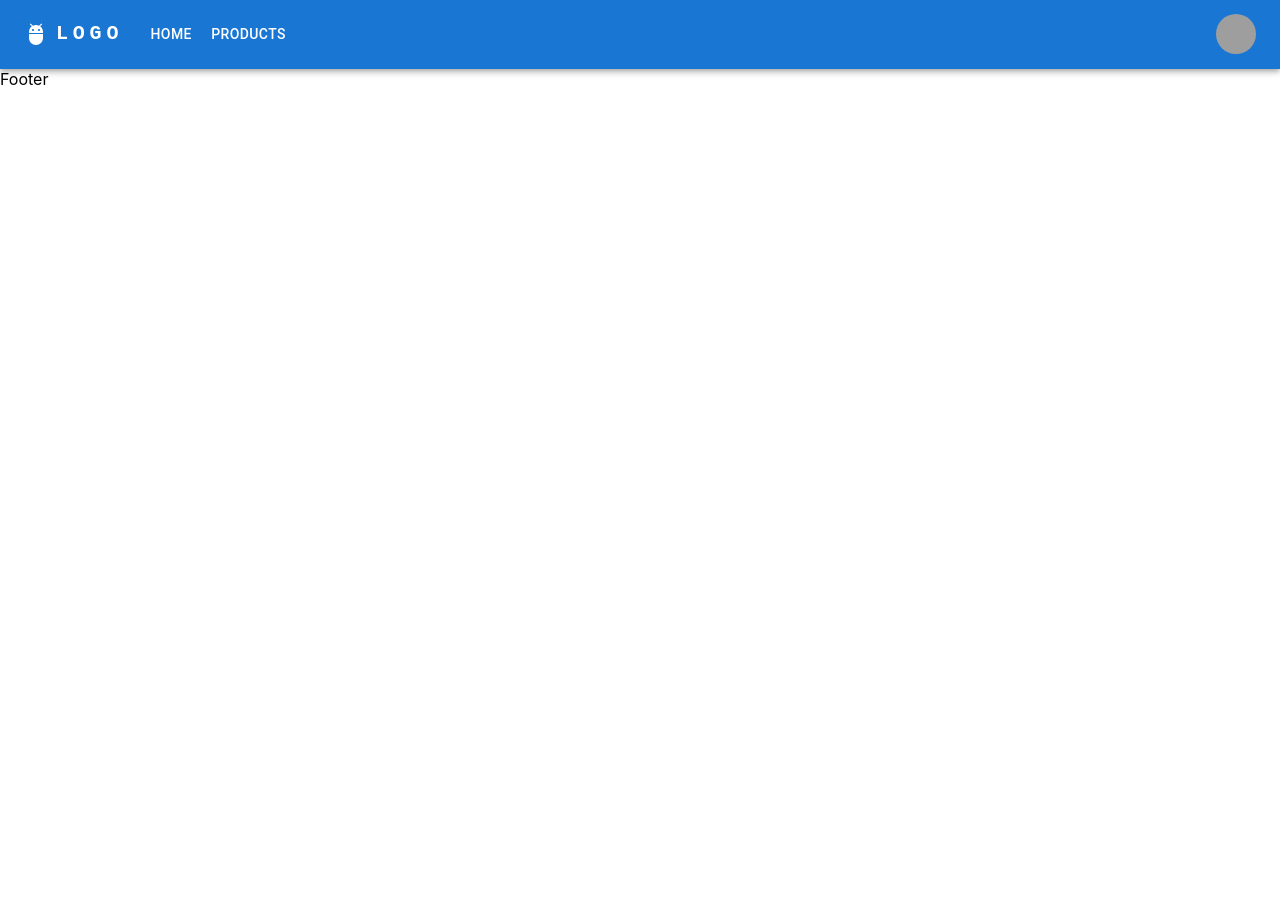
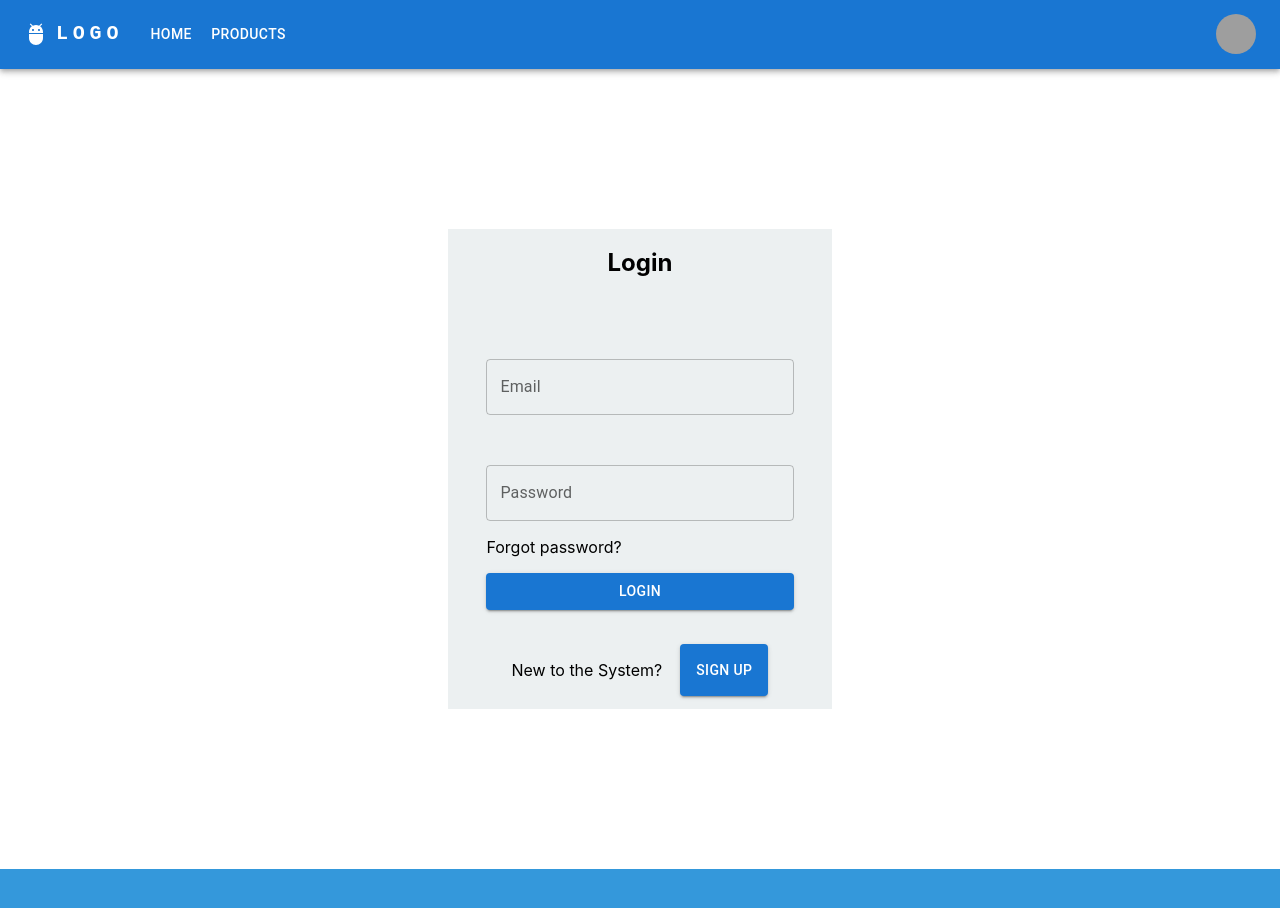
Before and after one commit to SachinthaDilshan96/CMJDCW2, a React (Create React App) app: page /login in a window 1280 px wide. Shown: the top 908 px of the page. Before the commit the page ends 800 px from the top, so only its background shows below. Built offline with nearby package versions, Linux system fonts and the light colour scheme; grey boxes are pictures that could not be loaded.

Commit message:
login form ui done

```diff
--- a/package.json
+++ b/package.json
@@ -11,6 +11,7 @@
     "@testing-library/jest-dom": "^5.17.0",
     "@testing-library/react": "^13.4.0",
     "@testing-library/user-event": "^13.5.0",
+    "bootstrap": "^5.3.2",
     "react": "^18.2.0",
     "react-dom": "^18.2.0",
     "react-router-dom": "^6.21.1",
--- /dev/null
+++ b/src/pages/CSS/LoginPage.css
@@ -0,0 +1,53 @@
+.main-container{
+    height: 100vh;
+    width: 100vw;
+    display: flex;
+    justify-content: center;
+    align-items: center;
+}
+
+.inner-container{
+    background-color: #ecf0f1;
+    height: 60vh;
+    width: 30vw;
+    display: flex;
+    justify-content: center;
+}
+
+.header{
+    text-align: center;
+}
+
+.form-container{
+    display: flex;
+    justify-content: center;
+    width: 100%;
+    flex-direction: column;
+}
+.form{
+    width: 80%;
+    margin: auto;
+}
+.form-element-container{
+    margin-top: 50px;
+    margin-bottom: 50px;
+    width: 100%;
+}
+
+.password-container{
+    margin-bottom: 10px;
+}
+
+.button-container{
+    margin-bottom: 10px;
+    margin-top: 10px;
+}
+
+.form-element{
+    width: 100%;
+}
+
+.signup-container{
+    margin: auto;
+    display: flex;
+}
--- a/src/pages/LoginPage.js
+++ b/src/pages/LoginPage.js
@@ -1,7 +1,63 @@
+import "./CSS/LoginPage.css"
+import {InputAdornment, TextField} from "@mui/material";
+import Button from "@mui/material/Button";
+import {useState} from "react";
+import IconButton from "@mui/material/IconButton";
+import {Visibility, VisibilityOff} from "@mui/icons-material";
+
 const LoginPage =() =>{
+    const [email, setEmail] = useState("");
+    const [password, setPassword] = useState("");
+    const [isEmailValid,setIsEmailValid] = useState(false);
+    const [isPasswordValid,setIsPasswordValid] = useState(false);
+    const [showPassword, setShowPassword] = useState(false);
+
+    const handleClickShowPassword = () => setShowPassword((show) => !show);
+    const handleMouseDownPassword = (event) => {
+        event.preventDefault();
+    };
     return(
-        <div>
-
+        <div className={"main-container"}>
+            <div className={"inner-container"}>
+                <div className={"form-container"}>
+                    <h2 className={"header"}>Login</h2>
+                    <form className={"form"}>
+                        <div className={"form-element-container"}>
+                            <TextField error={isEmailValid} onChange={(event)=>setEmail(event.target.value)}  fullWidth="true" id="email" type={"text"} label="Email" variant="outlined" />
+                        </div>
+                        <div className={"form-element-container password-container"}>
+                            <TextField
+                                error={isPasswordValid}
+                                onChange={(event)=>setPassword(event.target.value)}
+                                fullWidth="true"
+                                id="password"
+                                type={"password"}
+                                label="Password"
+                                variant="outlined"
+                                endAdornment={
+                                    <InputAdornment position="end">
+                                        <IconButton
+                                            aria-label="toggle password visibility"
+                                            onClick={handleClickShowPassword}
+                                            onMouseDown={handleMouseDownPassword}
+                                            edge="end"
+                                        >
+                                            {showPassword ? <VisibilityOff /> : <Visibility />}
+                                        </IconButton>
+                                    </InputAdornment>
+                                }/>
+                        </div>
+                        <p>Forgot password?</p>
+                        <div className={"form-element-container button-container"}>
+                            <Button fullWidth={true} type={"submit"} variant={"contained"}>Login</Button>
+                        </div>
+                    </form>
+                    <div className={"signup-container"}>
+                        <p>New to the System?&nbsp;&nbsp;&nbsp;&nbsp;</p>
+                        <Button variant={"contained"}>Sign Up</Button>
+                    </div>
+                </div>
+            </div>
         </div>
     )
 }
--- /dev/null
+++ b/src/pages/components/CSS/Footer.css
@@ -0,0 +1,4 @@
+.footer-container{
+    height: 100px;
+    background-color: #3498db;
+}
--- a/src/pages/components/Footer.js
+++ b/src/pages/components/Footer.js
@@ -1,8 +1,8 @@
-
+import "./CSS/Footer.css"
 const Footer =() =>{
     return(
-        <div>
-            Footer
+        <div className={"footer-container"}>
+
         </div>
     )
 }
--- a/src/pages/components/Header.js
+++ b/src/pages/components/Header.js
@@ -14,7 +14,7 @@ import MenuItem from '@mui/material/MenuItem';
 import AdbIcon from '@mui/icons-material/Adb';
 
 const pages = ['Home', 'Products'];
-const settings = ['Profile', 'Account', 'Dashboard', 'Logout'];
+const settings = ['Profile', 'Logout'];
 const Header =() =>{
     const [anchorElNav, setAnchorElNav] = React.useState(null);
     const [anchorElUser, setAnchorElUser] = React.useState(null);
```
Also changed, not shown: 1 other file (tests, documents, lock files or other folders).
